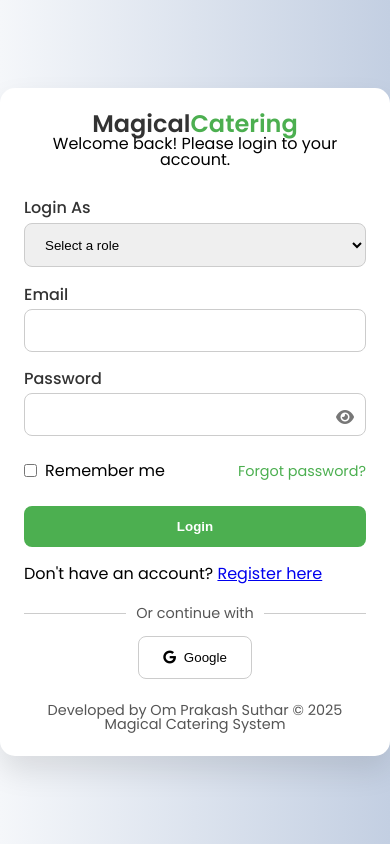
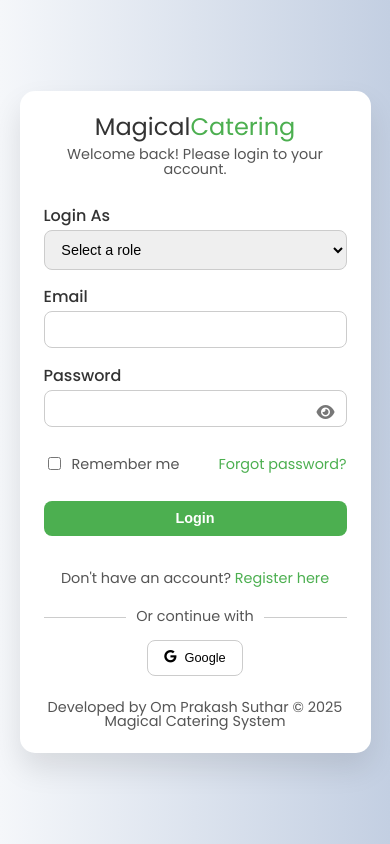
Before and after one commit to OPBSUTHAR/catering-reservation-and-order-system, a website: page public/login.html in a window 390 px wide. Drawn offline with Linux system fonts and the light colour scheme.

Commit message:
updated login.html styling

```diff
--- a/public/login.html
+++ b/public/login.html
@@ -2,12 +2,13 @@
 <html lang="en">
 <head>
   <meta charset="UTF-8">
-  <meta name="viewport" content="width=device-width, initial-scale=1.0">
+  <!-- Updated viewport meta tag to prevent zooming -->
+  <meta name="viewport" content="width=device-width, initial-scale=1.0, maximum-scale=1.0, user-scalable=no">
   <title>Login - Magical Catering System</title>
   <link href="https://fonts.googleapis.com/css2?family=Poppins:wght@300;400;500;600&display=swap" rel="stylesheet">
   <link rel="stylesheet" href="https://cdnjs.cloudflare.com/ajax/libs/font-awesome/6.4.0/css/all.min.css">
   <style>
-    // css reset to ensure consistent styling across browsers
+    /* Enhanced CSS reset to ensure consistent styling across browsers */
     html, body, div, span, applet, object, iframe,
     h1, h2, h3, h4, h5, h6, p, blockquote, pre,
     a, abbr, acronym, address, big, cite, code,
@@ -27,21 +28,36 @@
       font-size: 100%;
       font: inherit;
       vertical-align: baseline;
+      /* Prevent any global scaling */
+      transform: none !important;
+      zoom: 1 !important;
     }
+
+    html, body {
+      width: 100%;
+      height: 100%;
+      overflow-x: hidden;
+      font-size: 16px; /* Set a base font size for consistency */
+    }
+
     body {
       line-height: 1;
     }
+
     ol, ul {
       list-style: none;
     }
+
     blockquote, q {
       quotes: none;
     }
+
     blockquote:before, blockquote:after,
     q:before, q:after {
       content: '';
       content: none;
     }
+
     table {
       border-collapse: collapse;
       border-spacing: 0;
@@ -58,14 +74,12 @@
 
     * {
       box-sizing: border-box;
-      padding: 0;
-      margin: 0;
     }
 
     body {
       font-family: 'Poppins', sans-serif;
       background: linear-gradient(to right, #f5f7fa, #c3cfe2);
-      height: 100vh;
+      min-height: 100vh;
       display: flex;
       align-items: center;
       justify-content: center;
@@ -81,7 +95,7 @@
       background: var(--white);
       padding: 2.5rem;
       max-width: 500px;
-      width: 100%;
+      width: 90%; /* Use percentage for better scaling */
       border-radius: 15px;
       box-shadow: 0 15px 30px rgba(0, 0, 0, 0.1);
       display: flex;
@@ -108,6 +122,12 @@
       color: var(--primary);
     }
 
+    .auth-header p {
+      font-size: 1rem;
+      color: #555;
+      margin-top: 0.5rem;
+    }
+
     .auth-form {
       display: flex;
       flex-direction: column;
@@ -131,6 +151,7 @@
       border: 1px solid #ccc;
       border-radius: 8px;
       transition: all 0.3s ease;
+      font-size: 1rem;
     }
 
     .form-group input:focus, .form-group select:focus {
@@ -171,6 +192,11 @@
       cursor: pointer;
     }
 
+    .remember-me label {
+      font-size: 0.9rem;
+      color: #555;
+    }
+
     .forgot-password {
       color: var(--primary);
       text-decoration: none;
@@ -189,12 +215,32 @@
       border-radius: 8px;
       cursor: pointer;
       font-weight: 600;
+      font-size: 1rem;
       transition: transform 0.2s, background 0.3s;
     }
 
     .btn-primary:hover {
       background: var(--secondary);
       transform: translateY(-2px);
+    }
+
+    .auth-footer {
+      text-align: center;
+      margin-top: 1rem;
+    }
+
+    .auth-footer p {
+      font-size: 0.9rem;
+      color: #555;
+    }
+
+    .auth-footer a {
+      color: var(--primary);
+      text-decoration: none;
+    }
+
+    .auth-footer a:hover {
+      text-decoration: underline;
     }
 
     .social-login {
@@ -243,6 +289,7 @@
       background: var(--white);
       cursor: pointer;
       font-weight: 500;
+      font-size: 0.9rem;
       transition: all 0.3s ease;
     }
 
@@ -261,6 +308,7 @@
       border-radius: 8px;
       display: none;
       font-weight: 500;
+      font-size: 0.9rem;
       box-shadow: 0 5px 15px rgba(0, 0, 0, 0.1);
     }
 
@@ -304,6 +352,29 @@
 
       .auth-header h1 {
         font-size: 1.5rem;
+      }
+
+      .auth-header p {
+        font-size: 0.9rem;
+      }
+
+      .form-group input, .form-group select {
+        padding: 0.6rem 0.8rem;
+        font-size: 0.9rem;
+      }
+
+      .toggle-password {
+        top: 36px;
+      }
+
+      .btn-primary {
+        padding: 0.6rem;
+        font-size: 0.9rem;
+      }
+
+      .social-btn {
+        padding: 0.6rem 1rem;
+        font-size: 0.8rem;
       }
     }
   </style>
```
